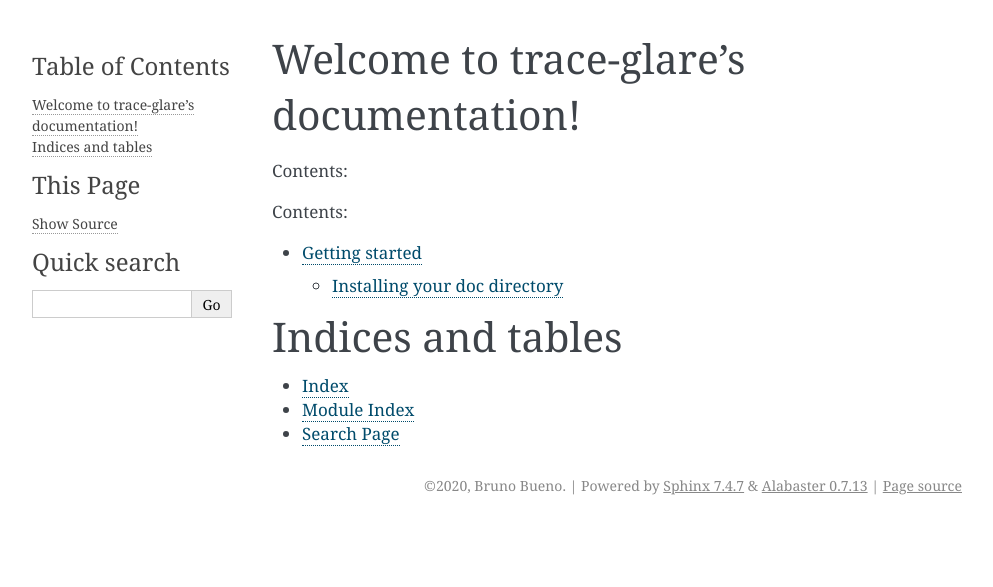
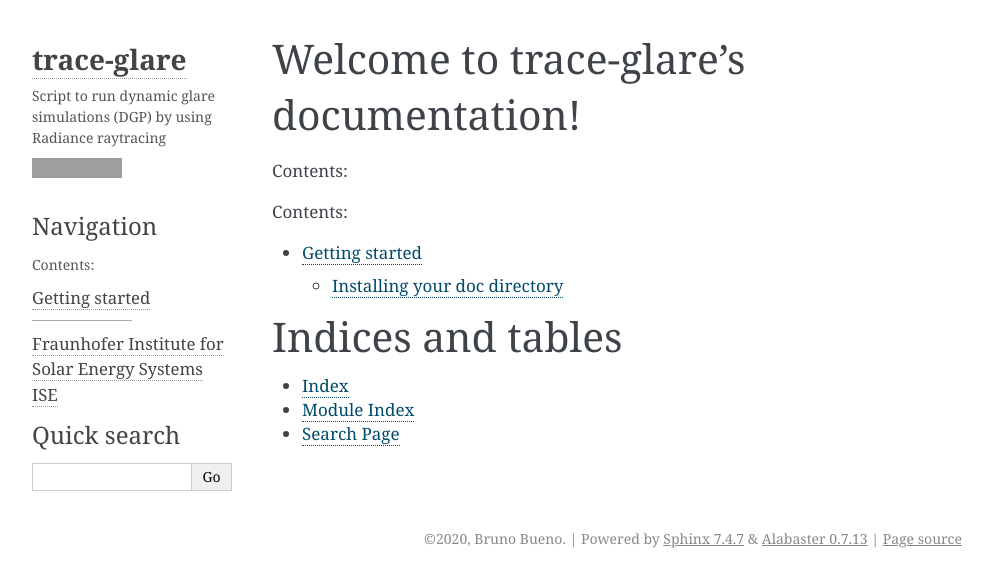
Before and after one commit to bbuenoun/trace-glare, a Sphinx documentation site: the page built from docs/index.rst, in a window 1280 px wide. Shown: the top 587 px of the page, without its empty margins (148-1141 px from the left). Built offline with Sphinx 7.4.7, drawn with Linux system fonts in a browser that asks for light colours; pages that are not in the unit, such as notebooks, are missing from menus; grey boxes are pictures that could not be loaded.

Commit message:
Configure theme Alabaster

```diff
--- a/docs/conf.py
+++ b/docs/conf.py
@@ -10,6 +10,8 @@
 # add these directories to sys.path here. If the directory is relative to the
 # documentation root, use os.path.abspath to make it absolute, like shown here.
 
+import alabaster
+import datetime
 import os
 import sys
 
@@ -20,8 +22,9 @@ master_doc = "index"
 # -- Project information -----------------------------------------------------
 
 project = "trace-glare"
-copyright = "2020, Bruno Bueno"
 author = "Bruno Bueno"
+year = datetime.datetime.now().year
+copyright = f"{year}, {author}"
 
 # The full version, including alpha/beta/rc tags
 release = "0.1"
@@ -62,7 +65,7 @@ autosummary_generate = True  # Make _autosummary files and include them
 napoleon_numpy_docstring = False  # Force consistency, leave only Google
 napoleon_use_rtype = False  # More legible
 
-intersphinx_mapping = {"python": ("https://docs.python.org/3", None)}
+intersphinx_mapping = {"python": ("https://docs.python.org/3.7", None)}
 
 
 # -- Options for HTML output -------------------------------------------------
@@ -71,6 +74,18 @@ intersphinx_mapping = {"python": ("https://docs.python.org/3", None)}
 # a list of builtin themes.
 #
 html_theme = "alabaster"
+html_theme_path = [alabaster.get_path()]
+html_theme_options = {
+    "description": "Script to run dynamic glare simulations (DGP) by using Radiance raytracing",
+    "github_user": "bbuenoun",
+    "github_repo": "trace-glare",
+    "extra_nav_links": {
+        "Fraunhofer Institute for Solar Energy Systems ISE": "https://www.ise.fraunhofer.de",
+    },
+}
+html_sidebars = {
+    "**": ["about.html", "navigation.html", "searchbox.html", "donate.html"]
+}
 
 # Add any paths that contain custom static files (such as style sheets) here,
 # relative to this directory. They are copied after the builtin static files,
```
